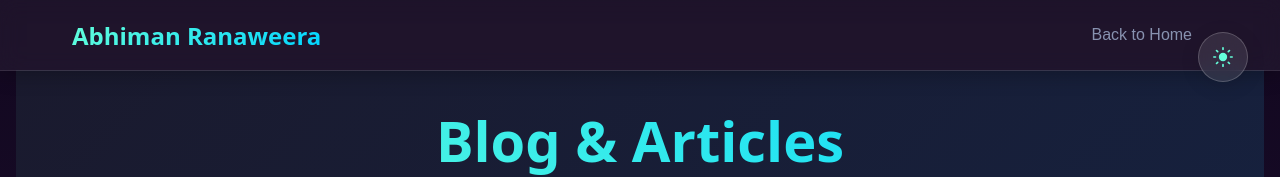
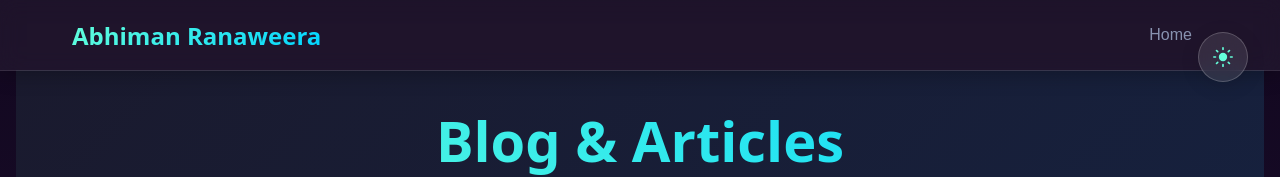
Before and after one commit to abhimax/abhimax.github.io, a React (Vite) app: page /blog in a window 1280 px wide. Shown: the top 177 px of the page. Built offline with nearby package versions, Linux system fonts and the light colour scheme.

Commit message:
chore: clean  the nav bar

```diff
--- a/src/components/blog/Blog.jsx
+++ b/src/components/blog/Blog.jsx
@@ -1,4 +1,3 @@
-
 import React, { useEffect, useState } from "react";
 import BlogList from "./BlogList";
 import BlogPost from "./BlogPost";
@@ -39,7 +38,9 @@ const Blog = () => {
         </div>
         {selectedPost ? (
           <>
-            <button className="backToListBtn" onClick={() => navigate("/blog")}>← Back to Blog</button>
+            <button className="backToListBtn" onClick={() => navigate("/blog")}>
+              ← Back to Blog
+            </button>
             <BlogPost post={selectedPost} />
           </>
         ) : (
--- a/src/components/navigation/Navigation.jsx
+++ b/src/components/navigation/Navigation.jsx
@@ -62,9 +62,28 @@ const Navigation = () => {
                 className="nav-link"
                 onClick={() => navigate("/", { replace: false })}
               >
-                Back to Home
+                Home
               </button>
             </li>
+          ) : location.pathname.startsWith("/blog/") ? (
+            <>
+              <li key="home">
+                <button
+                  className="nav-link"
+                  onClick={() => navigate("/", { replace: false })}
+                >
+                  Home
+                </button>
+              </li>
+              <li key="back-to-blogs">
+                <button
+                  className="nav-link"
+                  onClick={() => navigate("/blog", { replace: false })}
+                >
+                  Blog
+                </button>
+              </li>
+            </>
           ) : (
             navItems.map((item) => (
               <li key={item.id}>
```
Also changed, not shown: src/components/blog/BlogList.jsx (+12 -5 lines).
